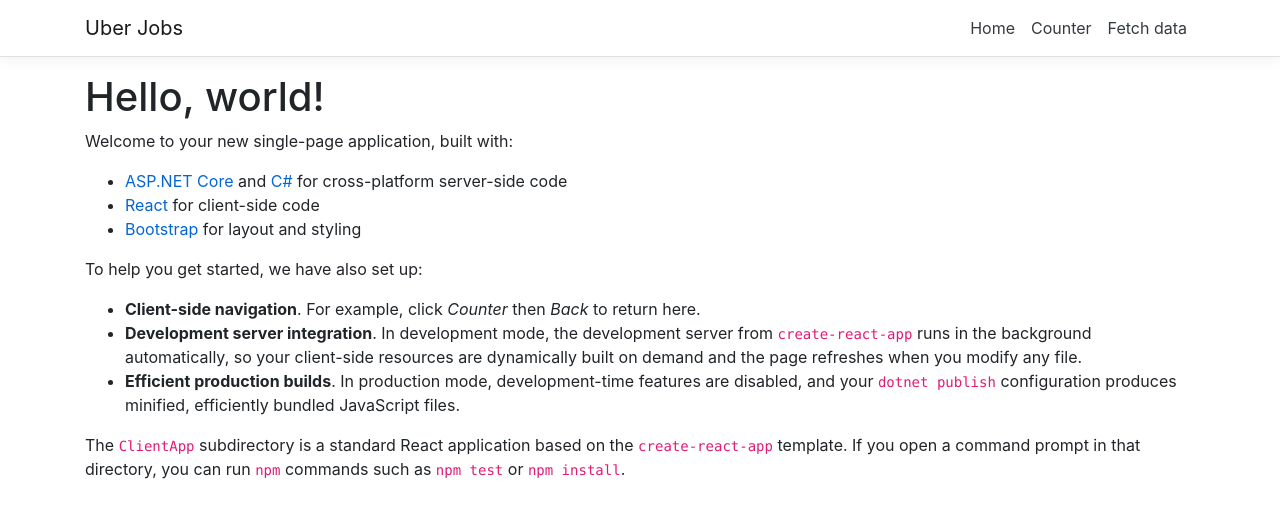
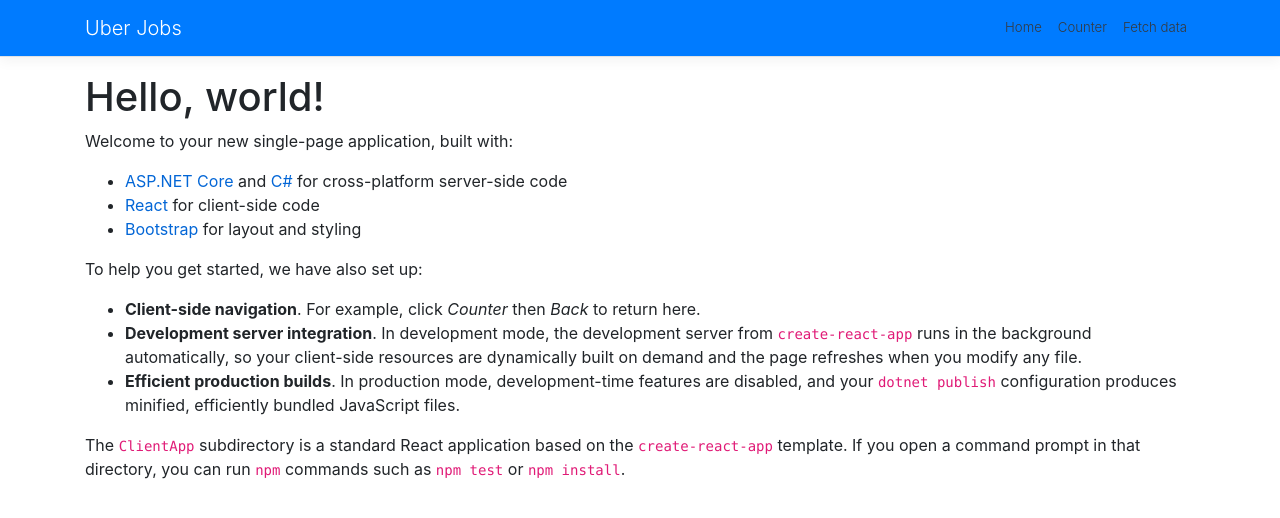
Before and after one commit to PrasannaDommalapati/uber-jobs, a React (Create React App) app in the folder app/: page / in a window 1280 px wide. Shown: the top 518 px of the page. Built offline with nearby package versions, Linux system fonts and the light colour scheme.

Commit message:
netlify deploy

```diff
--- a/app/public/index.html
+++ b/app/public/index.html
@@ -1,5 +1,6 @@
 <!DOCTYPE html>
 <html lang="en">
+
 <head>
   <meta charset="utf-8">
   <meta name="viewport" content="width=device-width, initial-scale=1, shrink-to-fit=no">
@@ -11,6 +12,8 @@
     -->
   <link rel="manifest" href="%PUBLIC_URL%/manifest.json">
   <link rel="shortcut icon" href="%PUBLIC_URL%/favicon.ico">
+  <link rel="stylesheet" href="https://stackpath.bootstrapcdn.com/bootswatch/4.5.2/yeti/bootstrap.min.css"
+    integrity="sha384-mLBxp+1RMvmQmXOjBzRjqqr0dP9VHU2tb3FK6VB0fJN/AOu7/y+CAeYeWJZ4b3ii" crossorigin="anonymous">
   <!--
       Notice the use of %PUBLIC_URL% in the tags above.
       It will be replaced with the URL of the `public` folder during the build.
@@ -22,6 +25,7 @@
     -->
   <title>Uber Jobs</title>
 </head>
+
 <body>
   <noscript>
     You need to enable JavaScript to run this app.
@@ -38,4 +42,5 @@
       To create a production bundle, use `npm run build` or `yarn build`.
     -->
 </body>
+
 </html>
--- a/app/src/components/NavMenu.js
+++ b/app/src/components/NavMenu.js
@@ -24,7 +24,7 @@
   render () {
     return (
       <header>
-        <Navbar className="navbar-expand-sm navbar-toggleable-sm ng-white border-bottom box-shadow mb-3" light>
+        <Navbar className="navbar-expand-sm navbar-toggleable-sm  navbar-dark bg-primary ng-white border-bottom box-shadow mb-3" light>
           <Container>
             <NavbarBrand tag={Link} to="/">Uber Jobs</NavbarBrand>
             <NavbarToggler onClick={this.toggleNavbar} className="mr-2" />
```
Lines whose indentation alone changed are shown as unchanged.
